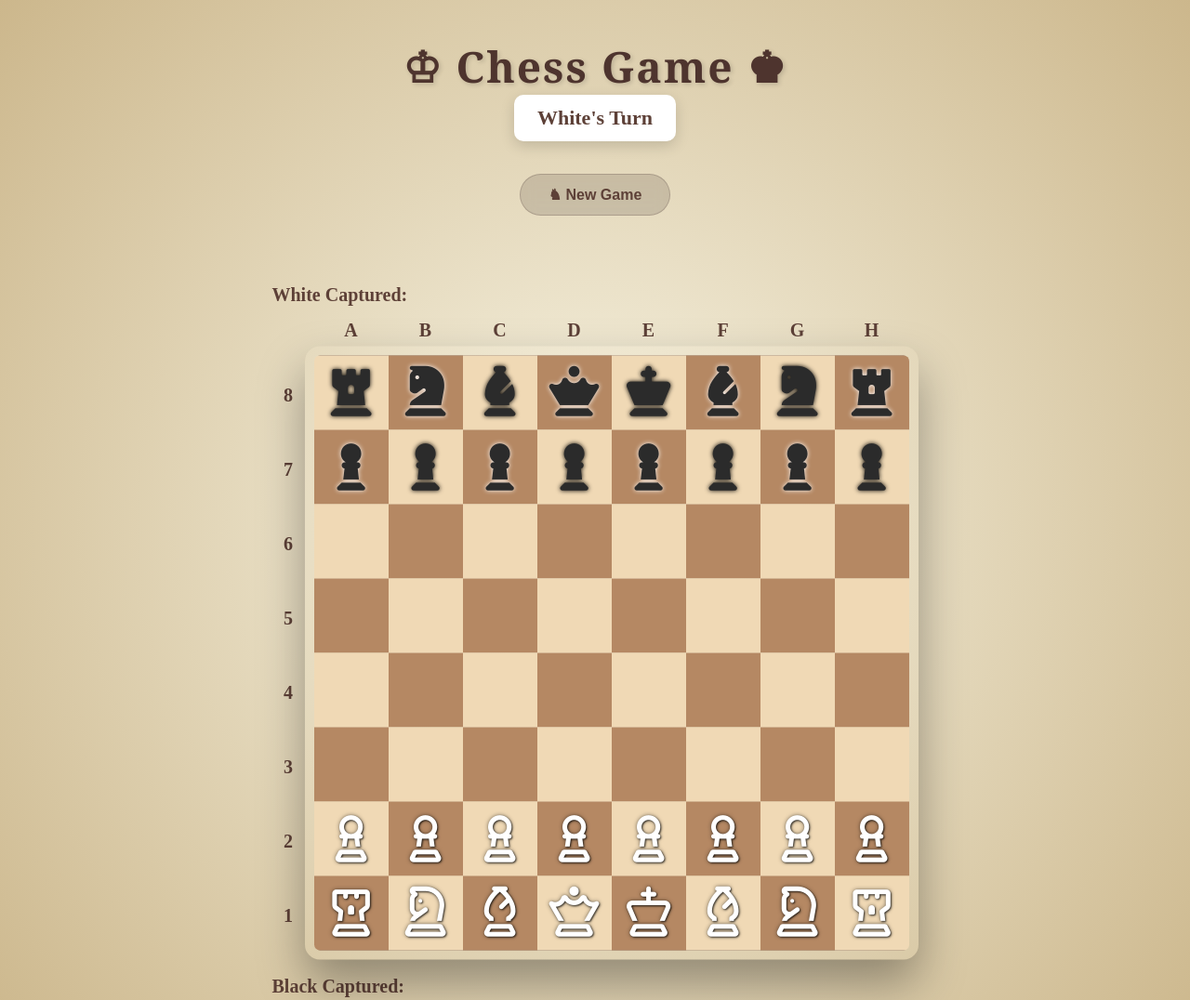
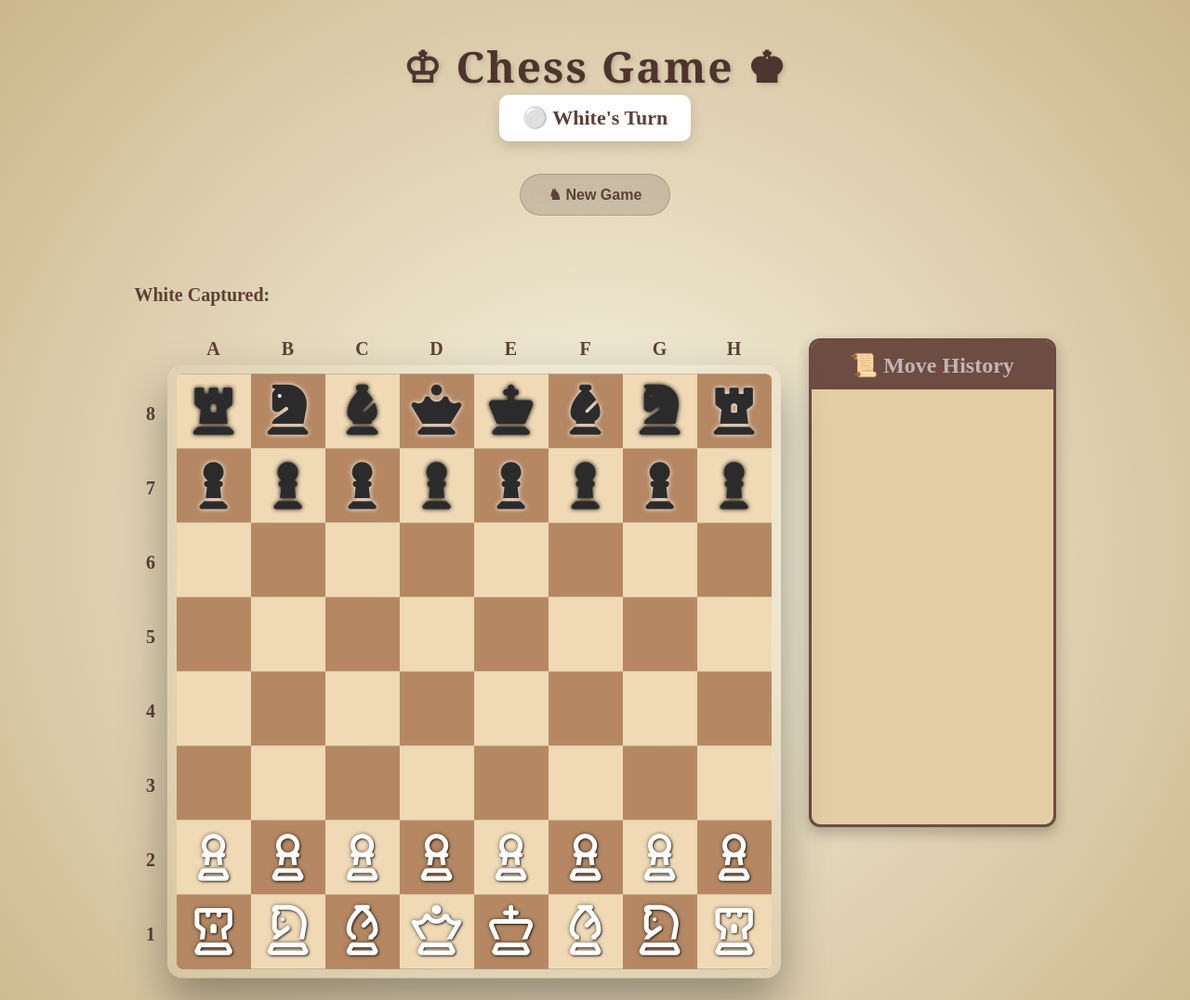
Before and after one commit to pari7maheshwari/Chess-Game, a plain HTML site: page index.html in a window 1280 px wide. Shown: the top 1076 px of the page at 93% size. Drawn offline with Linux system fonts and the light colour scheme.

Commit message:
Added History

```diff
--- a/index.html
+++ b/index.html
@@ -10,12 +10,17 @@
     <div class="container">
       <h1>♔ Chess Game ♚</h1>
 
-      <div class="turn" id="turn">White's Turn</div>
+      <div class="turn" id="turn">⚪ White's Turn</div>
+
       <button id="restartBtn">♞ New Game</button>
+
       <div id="status" class="status"></div>
 
       <div class="captured" id="whiteCaptured">White Captured:</div>
 
+      <div class="game-area">
+        <!-- Chess Board -->
+        <div class="board-section">
           <div class="board-wrapper">
             <div class="top-labels">
               <span>A</span>
@@ -43,6 +48,14 @@
               <table id="table"></table>
             </div>
           </div>
+        </div>
+
+        <!-- Move History -->
+        <div class="history-panel">
+          <h2>📜 Move History</h2>
+          <div id="moveHistory"></div>
+        </div>
+      </div>
 
       <div class="captured" id="blackCaptured">Black Captured:</div>
     </div>
--- a/js/game.js
+++ b/js/game.js
@@ -9,6 +9,8 @@ import { setStatus, clearStatus } from "./status.js";
 import { hasLegalMoves } from "./checkmate.js";
 import { promotePawn } from "./promotion.js";
 import { addCapturedPiece } from "./capture.js";
+import { addMove } from "./history.js";
+import { squareName } from "./utils.js";
 
 const turnText = document.getElementById("turn");
 
@@ -126,6 +128,11 @@ export function movePiece(elem) {
     }
   }
 
+  const from = squareName(state.selected.row, state.selected.col);
+  const to = squareName(row, col);
+
+  addMove(`${piece} : ${from} → ${to}`);
+
   state.lastMove = {
     piece,
     fromRow: state.selected.row,
--- /dev/null
+++ b/js/history.js
@@ -0,0 +1,20 @@
+const history = document.getElementById("moveHistory");
+
+let moveNumber = 1;
+
+export function addMove(text) {
+  const move = document.createElement("div");
+  move.className = "move";
+  move.textContent = `${moveNumber}. ${text}`;
+
+  history.appendChild(move);
+
+  history.scrollTop = history.scrollHeight;
+
+  moveNumber++;
+}
+
+export function clearHistory() {
+  history.innerHTML = "";
+  moveNumber = 1;
+}
--- a/js/restart.js
+++ b/js/restart.js
@@ -2,11 +2,13 @@ import { board, initialBoard, state } from "./state.js";
 import { renderBoard } from "./board.js";
 import { clearCapturedPieces } from "./capture.js";
 import { clearStatus } from "./status.js";
+import { clearHistory } from "./history.js";
 
 const turnText = document.getElementById("turn");
 
 export function restartGame() {
   // Reset board
+  clearHistory();
   for (let i = 0; i < 8; i++) {
     for (let j = 0; j < 8; j++) {
       board[i][j] = initialBoard[i][j];
--- a/js/utils.js
+++ b/js/utils.js
@@ -34,3 +34,8 @@ export function isPathClear(fromRow, fromCol, toRow, toCol) {
 
   return true;
 }
+
+export function squareName(row, col) {
+    const files = "abcdefgh";
+    return files[col] + (8 - row);
+}
--- a/style.css
+++ b/style.css
@@ -93,61 +93,61 @@ h1 {
   flex-direction: column;
   align-items: center;
 }
-.turn{
-    margin-bottom:20px;
-    padding:12px 25px;
-    background:white;
-    border-radius:10px;
-    font-size:22px;
-    font-weight:bold;
-    color:#5d4037;
-    box-shadow:0 5px 15px rgba(0,0,0,.15);
+.turn {
+  margin-bottom: 20px;
+  padding: 12px 25px;
+  background: white;
+  border-radius: 10px;
+  font-size: 22px;
+  font-weight: bold;
+  color: #5d4037;
+  box-shadow: 0 5px 15px rgba(0, 0, 0, 0.15);
 }
 
-.board-wrapper{
-    display:flex;
-    flex-direction:column;
-    align-items:center;
+.board-wrapper {
+  display: flex;
+  flex-direction: column;
+  align-items: center;
 }
 
-.middle{
-    display:flex;
-    align-items:center;
+.middle {
+  display: flex;
+  align-items: center;
 }
 
-.top-labels{
-    width:640px;
-    display:grid;
-    grid-template-columns:repeat(8,80px);
-    margin-bottom:8px;
-    margin-left:35px;
+.top-labels {
+  width: 640px;
+  display: grid;
+  grid-template-columns: repeat(8, 80px);
+  margin-bottom: 8px;
+  margin-left: 35px;
 }
 
-.top-labels span{
-    text-align:center;
-    font-weight:bold;
-    color:#5d4037;
-    font-size:20px;
+.top-labels span {
+  text-align: center;
+  font-weight: bold;
+  color: #5d4037;
+  font-size: 20px;
 }
 
-.side-labels{
-    width:35px;
-    display:grid;
-    grid-template-rows:repeat(8,80px);
-    justify-items:center;
-    align-items:center;
-    font-weight:bold;
-    color:#5d4037;
-    font-size:20px;
+.side-labels {
+  width: 35px;
+  display: grid;
+  grid-template-rows: repeat(8, 80px);
+  justify-items: center;
+  align-items: center;
+  font-weight: bold;
+  color: #5d4037;
+  font-size: 20px;
 }
 
-.captured{
-    width:100%;
-    margin:15px 0;
-    font-size:20px;
-    font-weight:bold;
-    color:#5d4037;
-    text-align:left;
+.captured {
+  width: 100%;
+  margin: 15px 0;
+  font-size: 20px;
+  font-weight: bold;
+  color: #5d4037;
+  text-align: left;
 }
 @keyframes float {
   0%,
@@ -190,10 +190,55 @@ h1 {
   font-weight: 600;
 
   cursor: pointer;
-    transition: .3s;
+  transition: 0.3s;
 }
 
 #restartBtn:hover {
-    background: rgba(255,255,255,.25);
+  background: rgba(255, 255, 255, 0.25);
   transform: translateY(-2px);
 }
+
+.game-area {
+  display: flex;
+  justify-content: center;
+  align-items: flex-start;
+  gap: 30px;
+  margin: 20px 0;
+}
+
+.history-panel {
+  width: 260px;
+  height: 520px;
+  background: #e3cea6;
+  border: 3px solid #6d4c41;
+  border-radius: 12px;
+  box-shadow: 0 6px 15px rgba(0, 0, 0, 0.25);
+  overflow: hidden;
+}
+
+.history-panel h2 {
+  margin: 0;
+  padding: 12px;
+  background: #6d4c41;
+  color: rgb(195, 181, 181);
+  text-align: center;
+}
+
+#moveHistory {
+  height: calc(100% - 50px);
+  overflow-y: auto;
+  padding: 10px;
+  font-family: monospace;
+}
+
+.move {
+  padding: 8px 10px;
+  border-radius: 6px;
+  margin-bottom: 6px;
+  background: #c0e97f;
+  border-left: 4px solid #8b5a2b;
+}
+
+.move:nth-child(even) {
+  background: #d7b56c;
+}
```
Lines whose indentation alone changed are shown as unchanged.
